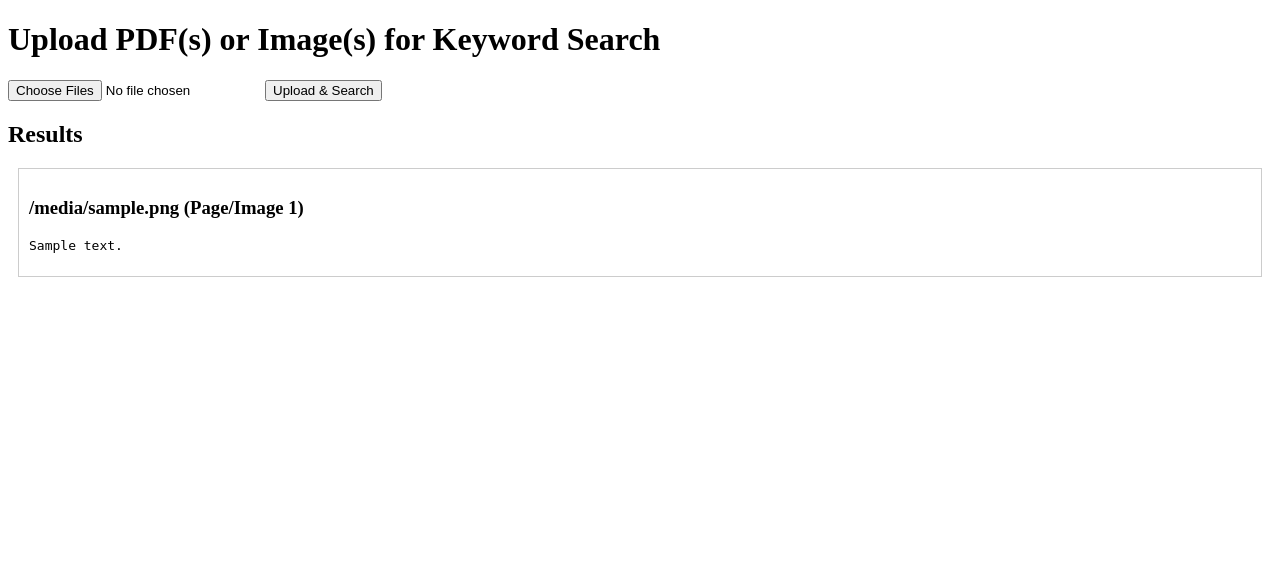
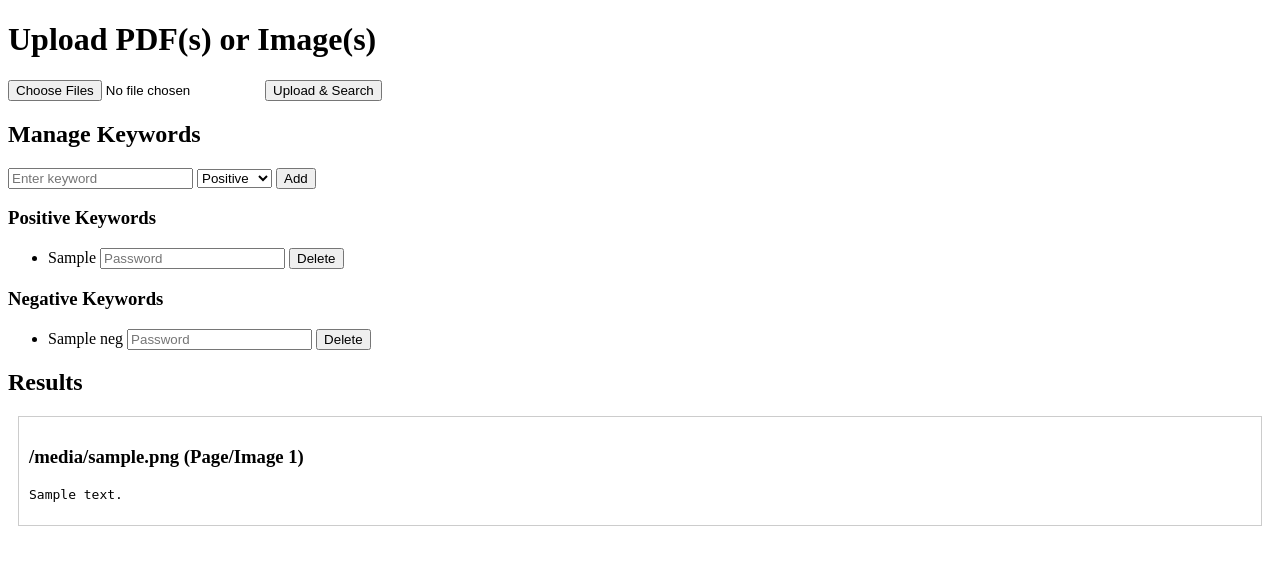
Before and after one commit to Aaronicc/pdf-keyword-search, a Flask app: template templates/index.html in a window 1280 px wide. Shown: the top 565 px of the page. Run offline with Flask 3, Linux system fonts and the light colour scheme; the template is opened without the code that fills it: most values are stand-ins (such as "Sample title", 1, 10 or a date in 2020); some libraries are stand-ins or nearby versions.

Commit message:
Update index.html

```diff
--- a/templates/index.html
+++ b/templates/index.html
@@ -9,11 +9,47 @@
   </style>
 </head>
 <body>
-  <h1>Upload PDF(s) or Image(s) for Keyword Search</h1>
+  <h1>Upload PDF(s) or Image(s)</h1>
   <form method="POST" enctype="multipart/form-data">
     <input type="file" name="files" accept=".pdf,image/*" multiple required>
     <button type="submit">Upload & Search</button>
   </form>
+
+  <h2>Manage Keywords</h2>
+  <form method="POST" action="/add_keyword">
+    <input type="text" name="word" placeholder="Enter keyword" required>
+    <select name="type">
+      <option value="positive">Positive</option>
+      <option value="negative">Negative</option>
+    </select>
+    <button type="submit">Add</button>
+  </form>
+
+  <h3>Positive Keywords</h3>
+  <ul>
+    {% for k in pos %}
+      <li>{{ k }}
+        <form method="POST" action="/delete_keyword" style="display:inline;">
+          <input type="hidden" name="word" value="{{ k }}">
+          <input type="password" name="password" placeholder="Password" required>
+          <button type="submit">Delete</button>
+        </form>
+      </li>
+    {% endfor %}
+  </ul>
+
+  <h3>Negative Keywords</h3>
+  <ul>
+    {% for k in neg %}
+      <li>{{ k }}
+        <form method="POST" action="/delete_keyword" style="display:inline;">
+          <input type="hidden" name="word" value="{{ k }}">
+          <input type="password" name="password" placeholder="Password" required>
+          <button type="submit">Delete</button>
+        </form>
+      </li>
+    {% endfor %}
+  </ul>
 
   <h2>Results</h2>
   {% for r in results %}
```
